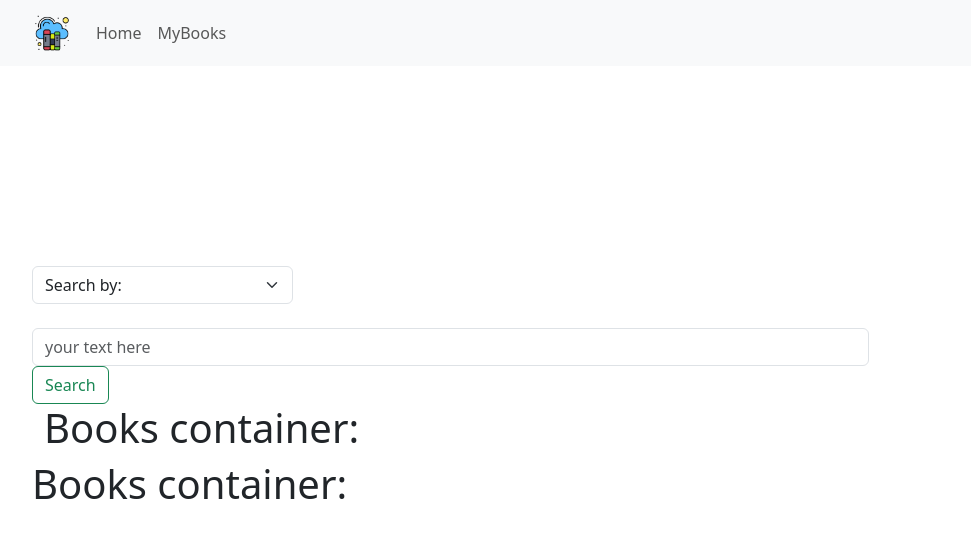
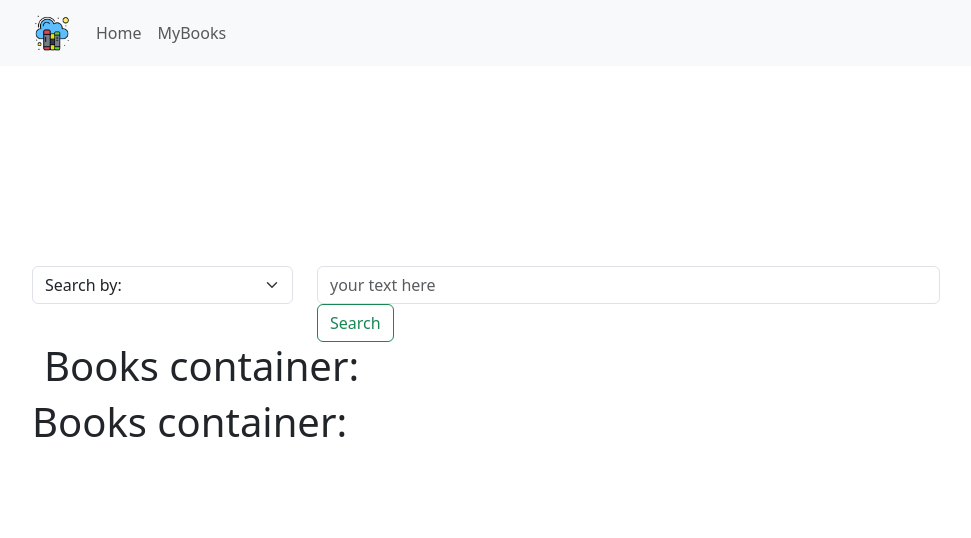
Before and after one commit to surfthecode/library-react-app, a React (Create React App) app: page / in a window 1280 px wide. Shown: the top 538 px of the page, without its empty margins (50-1021 px from the left). Built offline with nearby package versions, Linux system fonts and the light colour scheme.

Commit message:
todo: book container rendering issue

```diff
--- a/src/components/Header.js
+++ b/src/components/Header.js
@@ -50,7 +50,7 @@ function Header() {
             </option>
           </Form.Select>
         </div>
-        <form onSubmit={handleSearchClick}>
+        <form className="col" onSubmit={handleSearchClick}>
           <div className="col col-12 col-sm-8 col-md-9">
             <input
               type="text"
@@ -72,6 +72,7 @@ function Header() {
           </div>
         </form>
       </div>
+      {/* renders 2x in page becasue of how it's written */}
       <BooksContainer
         searchCriteria={searchCriteria}
         searchInput={searchInput}
```
